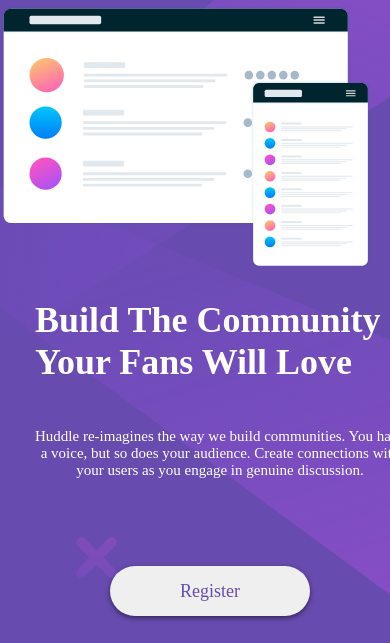
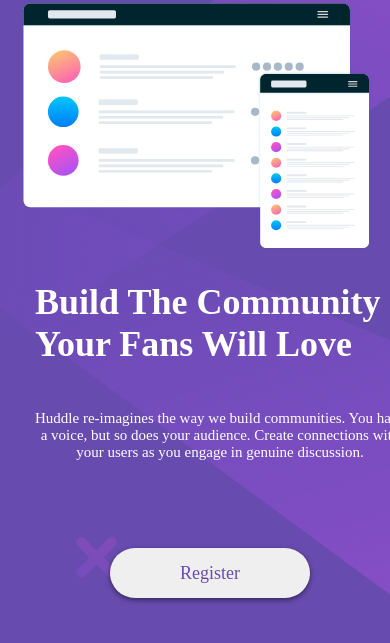
Before and after one commit to PedroEustaq/Hudde-Your-Comunnity-HTML5-e-CSS, a plain HTML site: page index.html in a window 390 px wide. Shown: the part 187-830 px from the top of the page. Drawn offline with Linux system fonts and the light colour scheme; a web font is replaced by a local one.

Commit message:
Update style.css

```diff
--- a/style.css
+++ b/style.css
@@ -67,7 +67,7 @@ img#mock {
     body {
     }
     section {
-        margin-left: 0px;
+        margin-left: 20px;
     }
     p {
         text-align: center;
@@ -87,7 +87,7 @@ img#mock {
         margin-left: 75px;
     }
     main {
-        padding-left: 35px;
+        padding-left: 15px;
     }
     body {
         height: 1000px;
```
